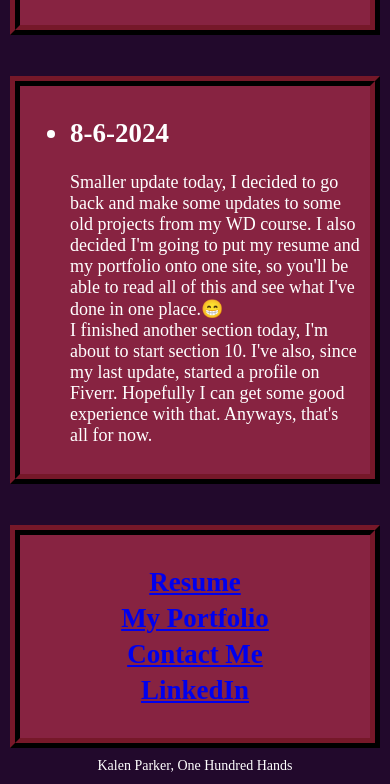
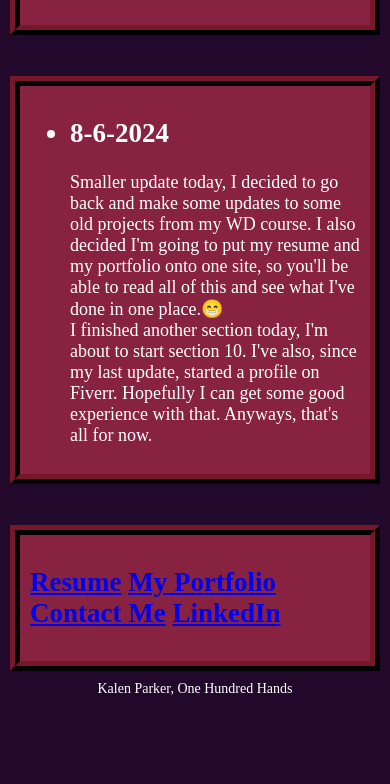
Before and after one commit to 100hands/My-Portfolio-and-Resume, a plain HTML site: page Updates.html in a window 390 px wide. Shown: the part 1457-2241 px from the top of the page. After the commit the page ends 2164 px from the top, so only its background shows below. Drawn offline with Linux system fonts and the light colour scheme; a web font is replaced by a local one.

Commit message:
Update updates.css

```diff
--- a/updates.css
+++ b/updates.css
@@ -62,6 +62,7 @@ body {
     }
 
     #update {
+        margin-right: 10px;
         margin: 10px 0;
         padding: 10px;
         font-size: 18px;
@@ -73,7 +74,7 @@ body {
     }
 
     .links {
-        display: block;
+        text-align: center;
         margin: 5px 0;
     }
 
```
